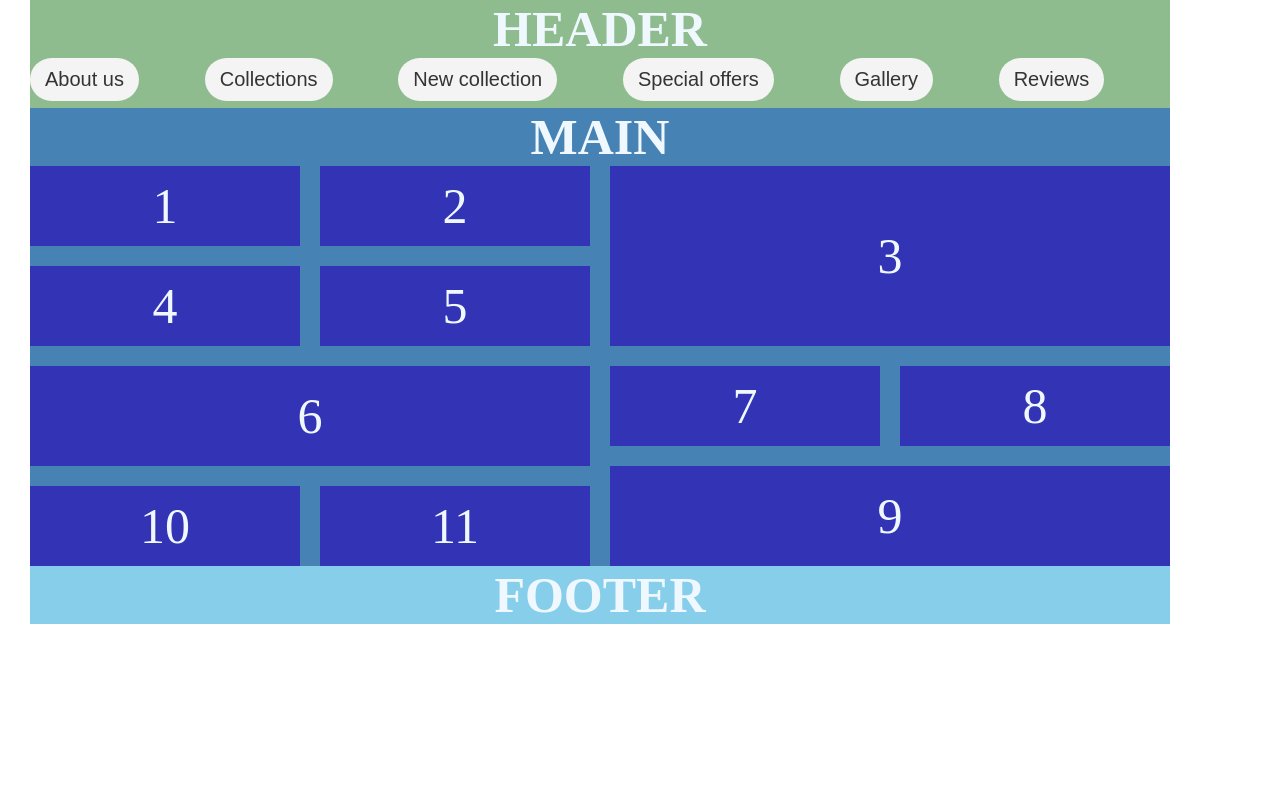
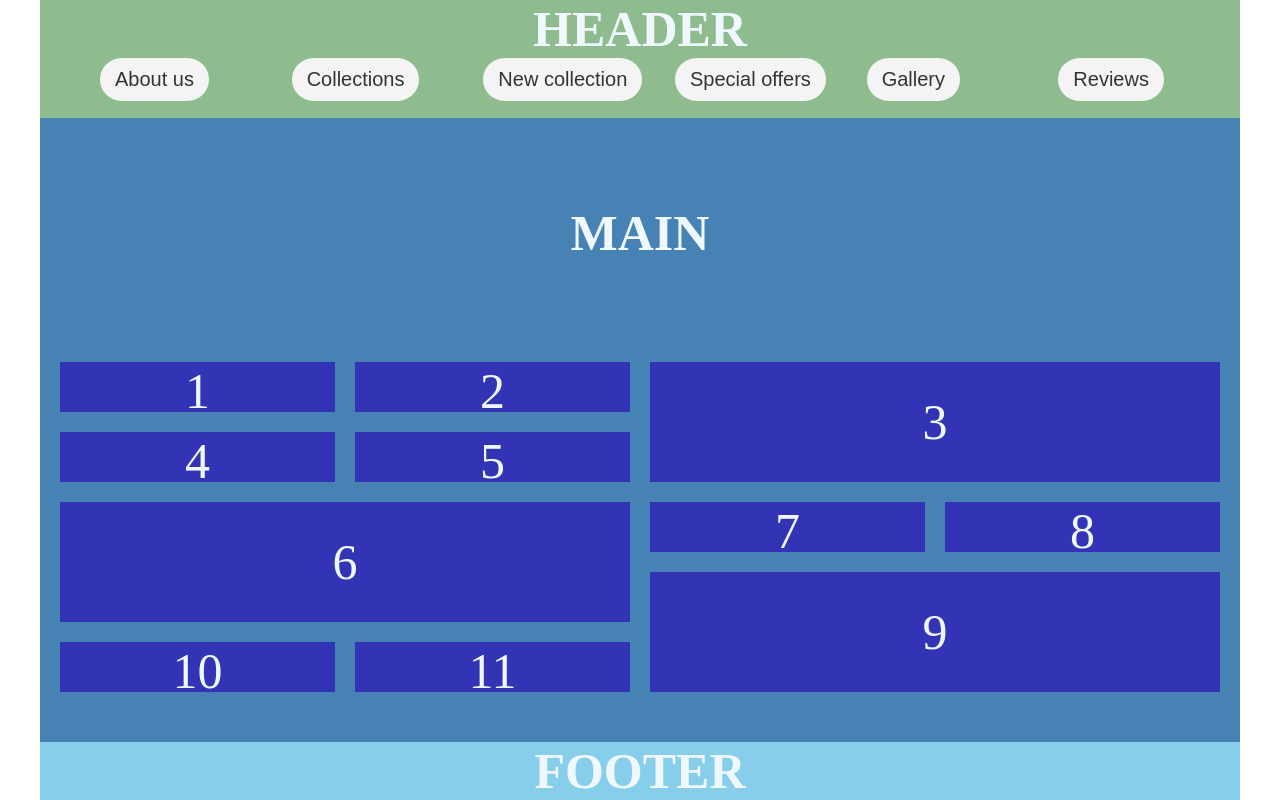
Before and after one commit to Vysotskie/hw8, a plain HTML site: page index.html in a window 1280 px wide. Drawn offline with Linux system fonts and the light colour scheme.

Commit message:
first commit

```diff
--- a/index.css
+++ b/index.css
@@ -1,33 +1,36 @@
-* {margin: 0;
+* {
+ margin: 0;
  padding: 0;
  box-sizing: border-box;
 }
 
+/*Поставила flex*/
 .conteiner {
- display: grid;
- grid-template-rows: 150px 2fr 100px;
+ display: flex;
  justify-content: center;
+}
+
+.grid__conteiner {
  width: 100%;
  max-width: 1200px;
  height: 100vh;
-}
-
-.grid__conteiner {
  display: grid;
- grid-auto-flow: row;
+ grid-template-columns: 1fr;
+ grid-template-rows: auto 1fr auto;
 }
 
 .header {
- background-color: #8fbc8f
+ background-color: darkseagreen;
 }
 
-.nav__list {
+.nav__conteiner {
  display: grid;
- grid-auto-flow: column;
- grid-template-columns: repeat (auto-fit, minmax(50px, 1fr));
- grid-template-rows: 50px;
- justify-items: stretch;
+ grid-template-columns: repeat(auto-fit, minmax(150px, 1fr));
+ grid-auto-rows: 50px;
+ grid-gap: 10px;
  list-style-type: none;
+ padding-left: 60px;
+ padding-bottom: 10px;
 }
 
 .button {
@@ -49,23 +52,27 @@
 }
 
 .main {
- background-color: #4682b4;
+ background-color: steelblue;
+ display: grid;
+ align-content: flex-end;
 }
 
 .main__conteiner {
  display: grid;
+ grid-template-columns: repeat(4, minmax(50px, 1fr));
+ grid-template-rows: 50px 50px 50px 50px 50px;
  grid-gap: 20px;
+ padding: 100px 20px 50px 20px;
 }
 
 .main__item {
+ background-color: rgb(51, 51, 182);
+ color: aliceblue;
+ font-size: 20px;
  display: grid;
- justify-content: center;
- align-content: center;
- min-width: 270px;
- min-height: 80px;
- background-color: #3333b6;
+ align-items: center;
+ justify-items: center;
  font-size: 50px;
- color: aliceblue;
 }
 
 .three {
@@ -90,5 +97,6 @@
 }
 
 .footer {
- background-color: #87ceeb;
+ padding: 0;
+ background-color: skyblue;
 }
--- a/index.html
+++ b/index.html
@@ -5,9 +5,8 @@
  <meta http-equiv="X-UA-Compatible" content="IE=edge">
  <meta name="viewport" content="width=device-width, initial-scale=1.0">
  <link rel="stylesheet" href="index.css">
- <title>Grid</title>
+ <title>Document</title>
 </head>
-
 <body>
  <div class="conteiner">
   <div class="grid__conteiner">
@@ -16,7 +15,7 @@
   <h1 class="header__title">Header</h1>
 
   <nav class="nav">
-     <ul class="nav__list">
+   <ul class="nav__conteiner">
 
     <li class="nav__item">
      <button class="button">About us</button>
@@ -46,6 +45,7 @@
  </header>
 
  <main class="main">
+
   <h2 class="main__title">Main</h2>
 
   <section class="main__conteiner">
@@ -68,6 +68,5 @@
  </footer>
  </div>
  </div>
-
 </body>
 </html>
```
Lines whose indentation alone changed are shown as unchanged.
